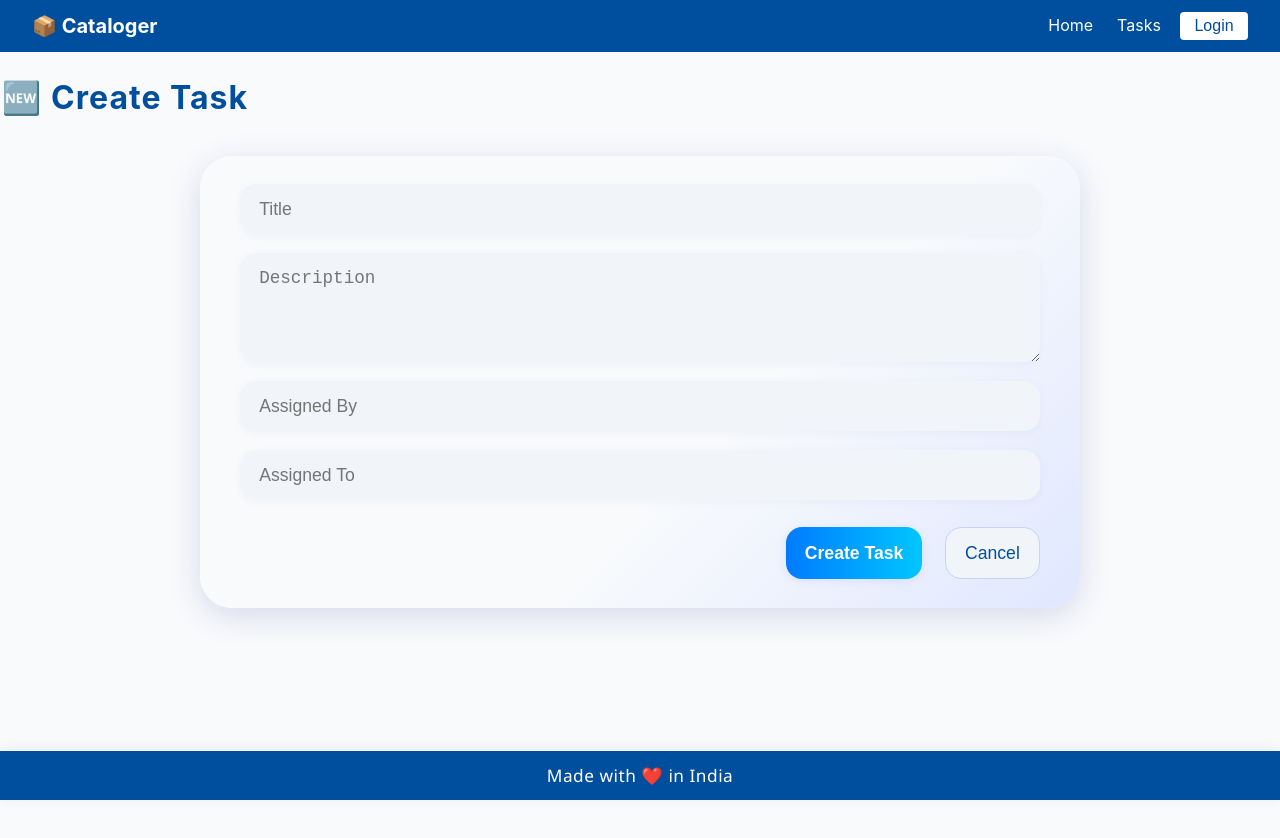
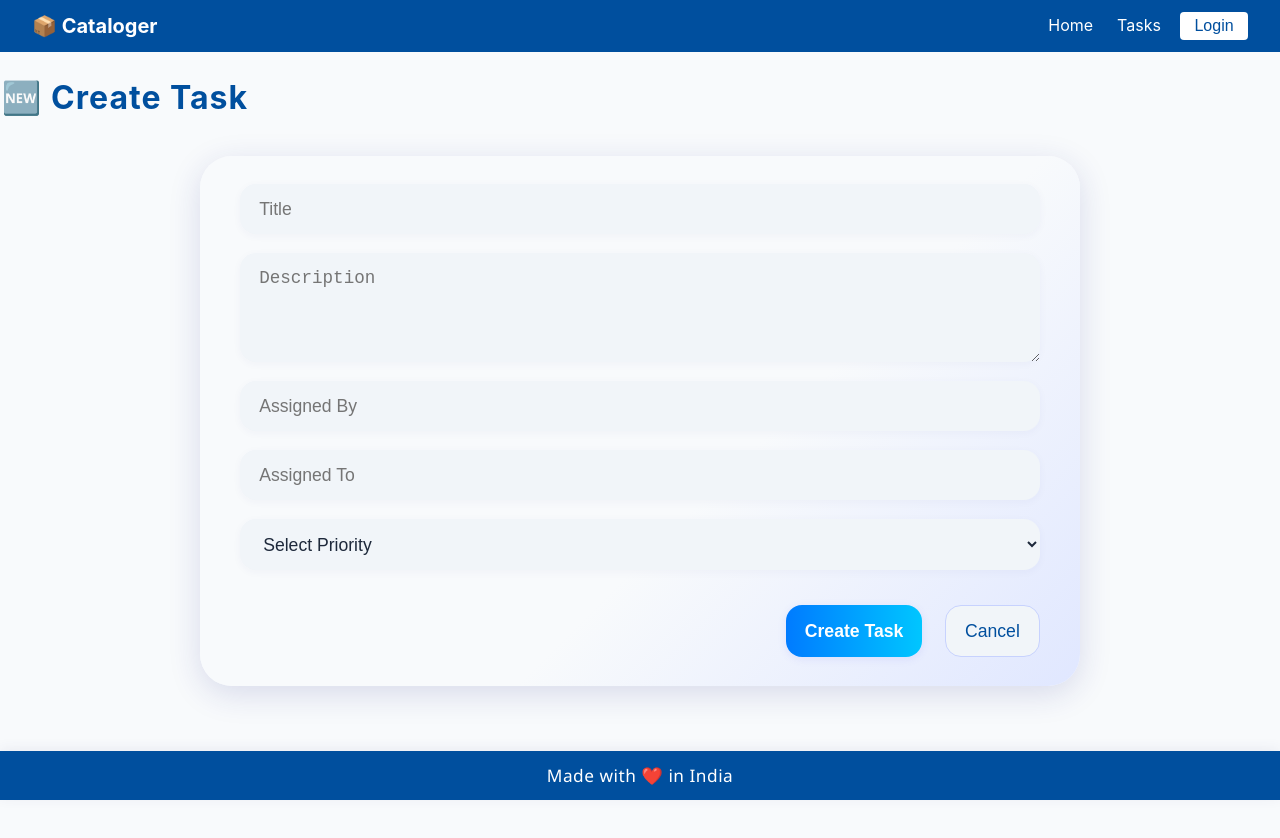
Before and after one commit to Rohit-8/taskManagement-frontend, a React (Create React App) app: page /tasks/create in a window 1280 px wide. Shown: the top 838 px of the page. Built offline with nearby package versions, Linux system fonts and the light colour scheme; no server answers.

Commit message:
updated with priority field as well

```diff
--- a/src/components/TaskForm.tsx
+++ b/src/components/TaskForm.tsx
@@ -14,6 +14,7 @@ const emptyTask = {
   assignedBy: '',
   assignedTo: '',
   createdBy: '',
+  priority: '', // Add priority to emptyTask
 };
 
 const TaskForm: React.FC<TaskFormProps> = ({ initialTask, onSuccess }) => {
@@ -28,7 +29,7 @@ const TaskForm: React.FC<TaskFormProps> = ({ initialTask, onSuccess }) => {
     setTask(initialTask || emptyTask);
   }, [initialTask]);
 
-  const handleChange = (e: React.ChangeEvent<HTMLInputElement | HTMLTextAreaElement>) => {
+  const handleChange = (e: React.ChangeEvent<HTMLInputElement | HTMLTextAreaElement | HTMLSelectElement>) => {
     setTask({ ...task, [e.target.name]: e.target.value });
   };
 
@@ -62,6 +63,12 @@ const TaskForm: React.FC<TaskFormProps> = ({ initialTask, onSuccess }) => {
       <textarea name="description" value={task.description} onChange={handleChange} placeholder="Description" required />
       <input name="assignedBy" value={task.assignedBy} onChange={handleChange} placeholder="Assigned By" required />
       <input name="assignedTo" value={task.assignedTo} onChange={handleChange} placeholder="Assigned To" required />
+      <select name="priority" value={task.priority} onChange={handleChange} required>
+        <option value="">Select Priority</option>
+        <option value="LOW">Low</option>
+        <option value="MEDIUM">Medium</option>
+        <option value="HIGH">High</option>
+      </select>
       <div className="task-form-buttons">
         <button type="submit" disabled={loading}>{task.id ? 'Update' : 'Create'} Task</button>
         <button type="button" onClick={handleCancel} disabled={loading}>Cancel</button>
--- a/src/components/TaskList.tsx
+++ b/src/components/TaskList.tsx
@@ -9,6 +9,7 @@ interface Task {
   assignedBy: string;
   assignedTo: string;
   createdAt: string;
+  priority: string;
 }
 
 interface Props {
@@ -99,6 +100,9 @@ const TaskList: React.FC<Props> = ({ onSelect, onEdit }) => {
             <th onClick={() => handleSort('createdAt')} style={{cursor: 'pointer'}}>
               Created At {sortKey === 'createdAt' ? (sortOrder === 'asc' ? '▲' : '▼') : ''}
             </th>
+            <th onClick={() => handleSort('priority')} style={{cursor: 'pointer'}}>
+              Priority {sortKey === 'priority' ? (sortOrder === 'asc' ? '▲' : '▼') : ''}
+            </th>
             <th>Actions</th>
           </tr>
         </thead>
@@ -110,6 +114,7 @@ const TaskList: React.FC<Props> = ({ onSelect, onEdit }) => {
               <td>{task.assignedBy}</td>
               <td>{task.assignedTo}</td>
               <td>{new Date(task.createdAt).toLocaleString()}</td>
+              <td>{task.priority}</td>
               <td className="task-actions">
                 <button className="fancy-btn view-btn" onClick={() => onSelect(task)}>View</button>
                 <button className="fancy-btn edit-btn" onClick={() => navigate(`/tasks/update/${task.id}`)}>Edit</button>
--- a/src/styling/TaskForm.css
+++ b/src/styling/TaskForm.css
@@ -15,7 +15,8 @@
 }
 
 .task-form input,
-.task-form textarea {
+.task-form textarea,
+.task-form select[name="priority"] {
   padding: 0.9rem 1.2rem;
   border: none;
   border-radius: 1rem;
@@ -27,7 +28,8 @@
 }
 
 .task-form input:focus,
-.task-form textarea:focus {
+.task-form textarea:focus,
+.task-form select[name="priority"]:focus {
   background: #e0e7ff;
   box-shadow: 0 0 0 2px #f1f5f9;
 }
@@ -109,6 +111,29 @@
   padding-bottom: 0.2rem;
 }
 
+.task-form select[name="priority"] {
+  padding: 0.9rem 1.2rem;
+  border: none;
+  border-radius: 1rem;
+  background: #f1f5f9;
+  font-size: 1.1rem;
+  transition: box-shadow 0.2s, background 0.2s;
+  box-shadow: 0 2px 8px rgba(60, 60, 120, 0.04);
+  outline: none;
+  color: #1e293b;
+  margin-bottom: 0.5rem;
+}
+
+.task-form select[name="priority"]:focus {
+  background: #e0e7ff;
+  box-shadow: 0 0 0 2px #f1f5f9;
+}
+
+.task-form select[name="priority"] option {
+  background: #fff;
+  color: #1e293b;
+}
+
 @media (max-width: 600px) {
   .task-form {
     padding: 1.2rem 0.7rem;
@@ -116,7 +141,8 @@
     gap: 0.7rem;
   }
   .task-form input,
-  .task-form textarea {
+  .task-form textarea,
+  .task-form select[name="priority"] {
     font-size: 1rem;
     padding: 0.7rem 0.8rem;
     border-radius: 0.7rem;
```
